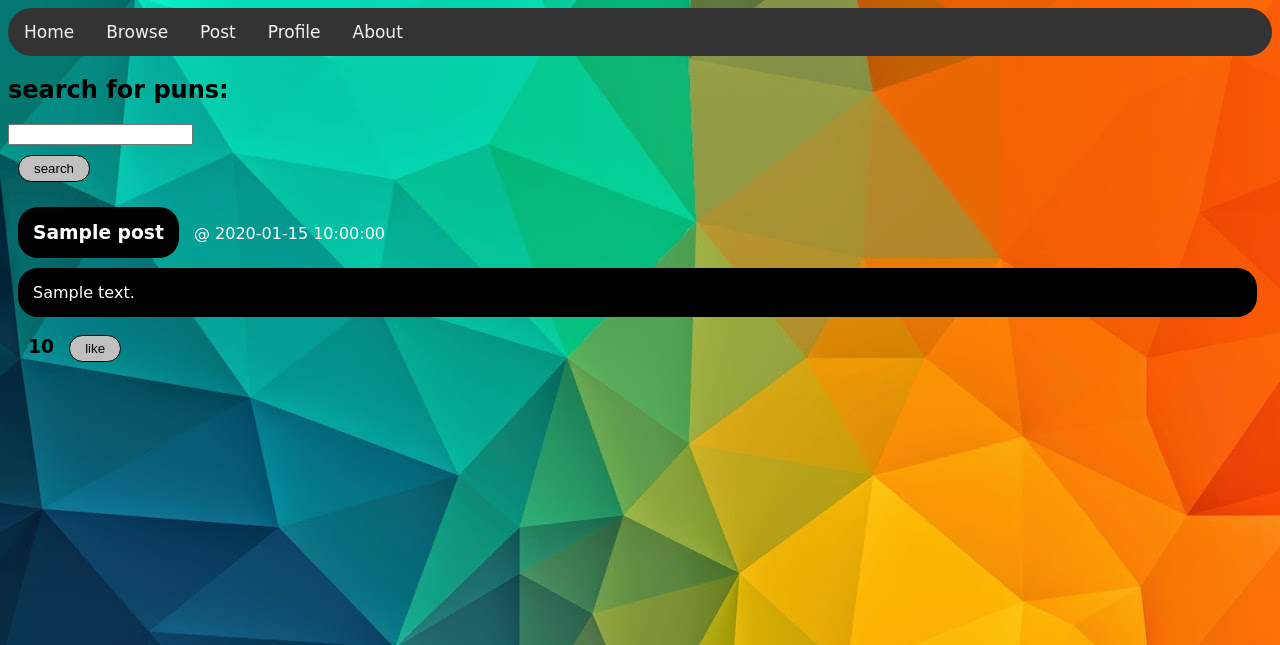
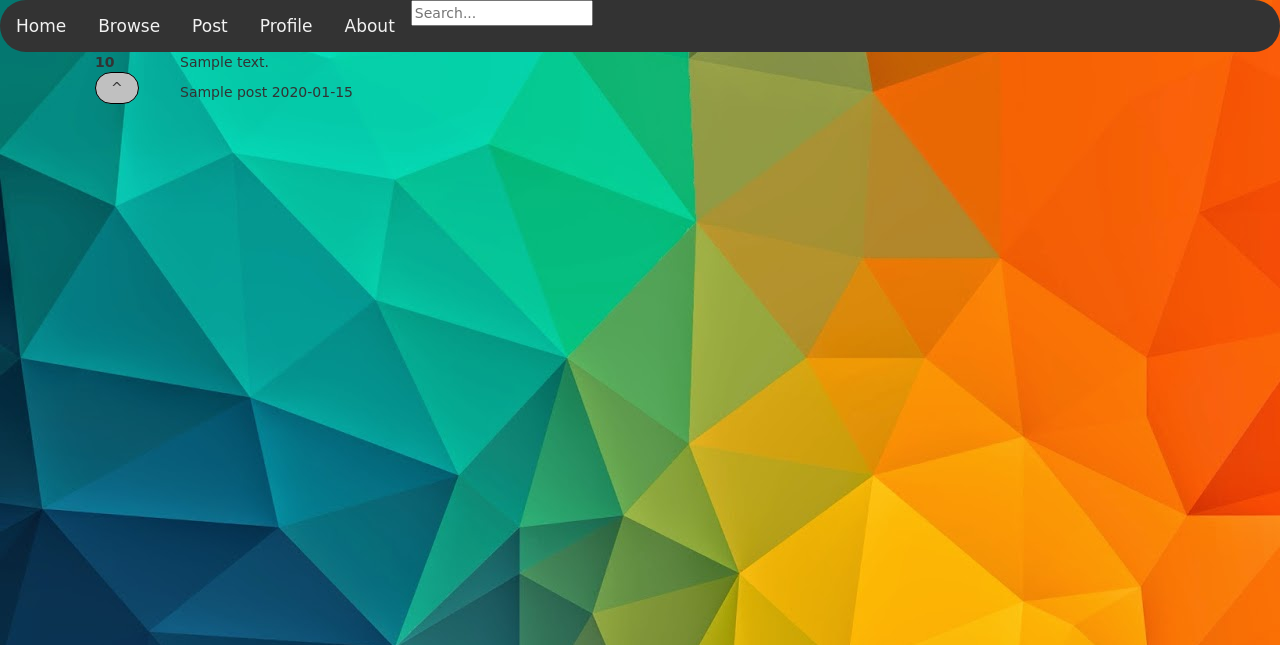
Before and after one commit to RyTaus/punr, a Python web app: template templates/browse.html in a window 1280 px wide. Shown: the top 645 px of the page. Run offline with Jinja, Linux system fonts and the light colour scheme; the template is opened without the code that fills it: most values are stand-ins (such as "Sample title", 1, 10 or a date in 2020); some libraries are stand-ins or nearby versions.

Commit message:
moved navbar and changed time display

```diff
--- a/templates/browse.html
+++ b/templates/browse.html
@@ -2,38 +2,34 @@
 <html>
   <head>
     <meta charset="utf-8">
+    <link rel="stylesheet" href="https://maxcdn.bootstrapcdn.com/bootstrap/3.3.7/css/bootstrap.min.css">
     <link rel="stylesheet" href="/resources/styles/styles.css">
+
     <title>Browse Posts</title>
   </head>
   <body>
-    <div class="topnav" id="myTopnav">
-      <a href="/">Home</a>
-      <a href="/browse">Browse</a>
-      <a href="/post">Post</a>
-      <a href="/profile">Profile</a>
-      <a href="/about">About</a>
-    </div>
+    {% include "navbar.html" %}
 
-    <div>
-      <form action="/browse" method="post">
-        <input type="hidden" name="kind" value="search"></input>
-        <h2 class="titles">search for puns: </h2>
-        <input id="search" type="text" name="q" value=""></input>
-        <br>
-        <input id="button" type="submit" value="search"></input>
-      </form>
 
     <!-- <div id="puns_section"> -->
       {%for post in posts%}
-        <div class="puns_container">
-          <h3 class="pun">{{ post.poster_name }} </h3> <span class="post_time">@ {{ post.time }} </span>
-          <p class="pun"> {{ post.content }} </p>
-          <h3 id="likes"> {{post.score}}</h3>
-          <form class="like_container" action="/browse" method="post">
-            <input type="hidden" name="kind" value="upvote"></input>
-            <input type="hidden" name="post_id" value="{{post.key.id()}}"></input>
-            <input class="button" type="submit" value="like"></input>
-          </form>
+        <div class="post container">
+          <span class="col-xs-1 score">
+            <span id="likes"> <strong>{{post.score}}</strong></span>
+            <form class="like_container" action="/browse" method="post">
+              <input type="hidden" name="kind" value="upvote"></input>
+              <input type="hidden" name="post_id" value="{{post.key.id()}}"></input>
+              <input class="button" type="submit" value="^"></input>
+            </form>
+          </span>
+          <span class="col-xs-11">
+            <p class="content"> {{ post.content }} </p>
+            <div class="data">
+              <span class="author"> {{ post.poster_name }} </span>
+              <span class="time"> {{ post.timediff }} </span>
+
+            </div>
+          </span>
         </div>
       {% endfor %}
     <!-- </div> -->
--- /dev/null
+++ b/templates/navbar.html
@@ -0,0 +1,17 @@
+<div class="topnav" id="myTopnav">
+  <a href="/">Home</a>
+  <a href="/browse">Browse</a>
+  <a href="/post">Post</a>
+  <a href="/profile">Profile</a>
+  <a href="/about">About</a>
+
+  <span>
+    <form action="/browse" method="post">
+      <input type="hidden" name="kind" value="search"></input>
+      <!-- <h2 class="titles">search for puns: </h2> -->
+      <input id="search" type="text" name="q" placeholder='Search...' value=""></input>
+      <!-- <br> -->
+      <!-- <input id="button" type="submit" value="Search"></input> -->
+    </form>
+  </span>
+</div>
```
Also changed, not shown: main.py (+29 -13 lines), templates/about.html (+2 -7 lines), templates/home.html (+1 -7 lines), templates/post.html (+1 -7 lines), templates/profile.html (+1 -7 lines).
